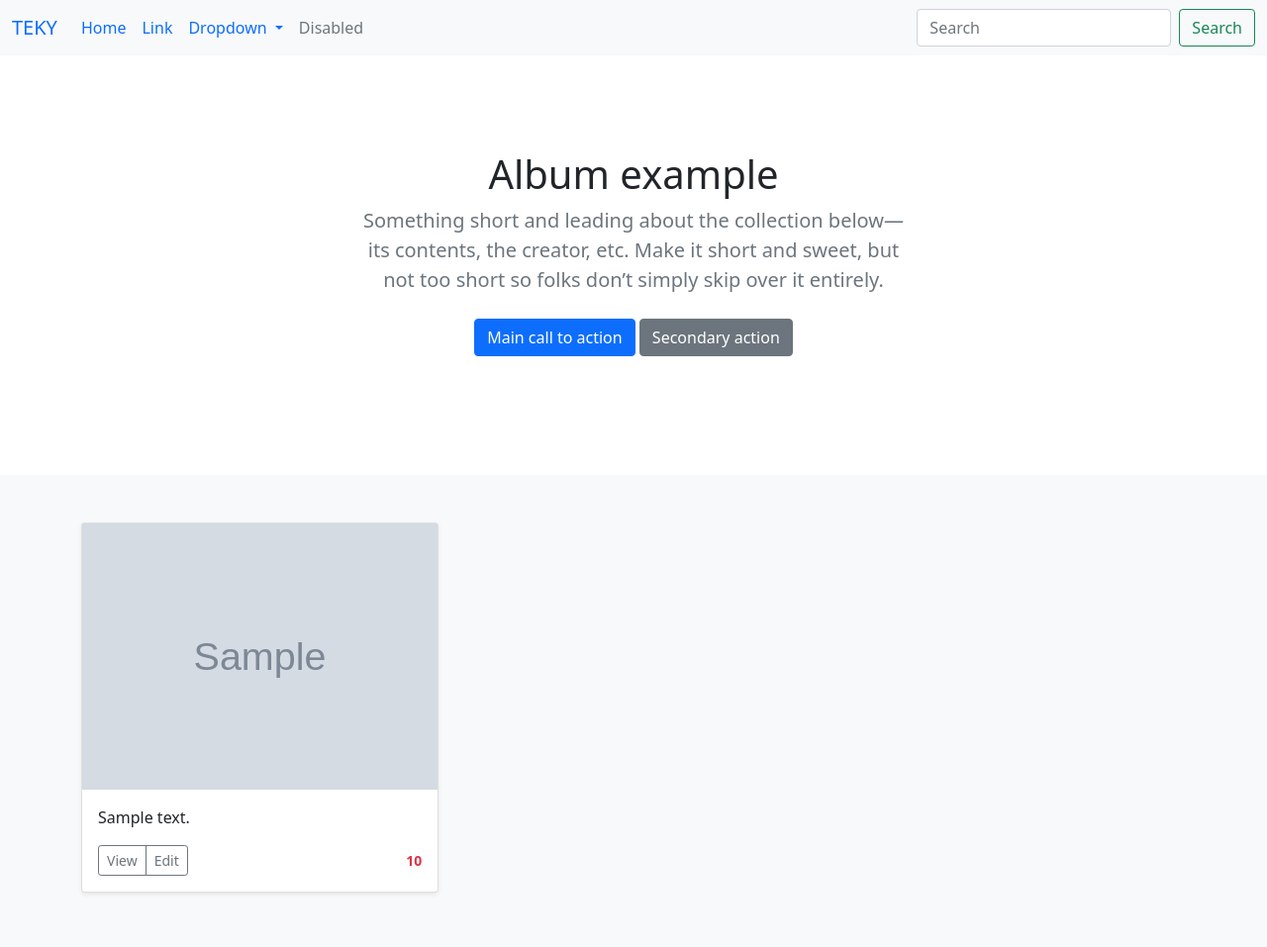
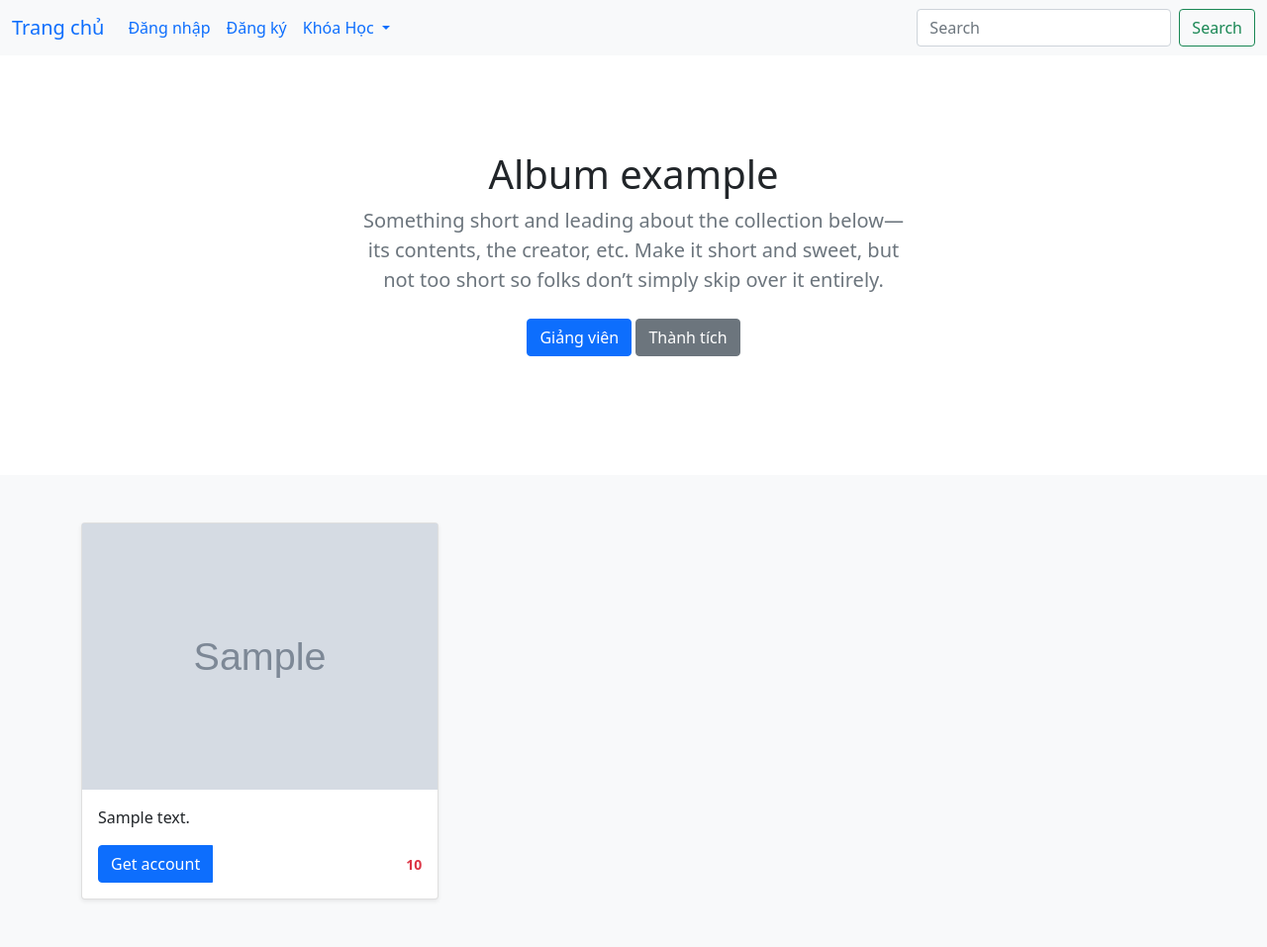
Before and after one commit to quachhieu2k/django, a Django app: template my_web/products/templates/products/index.html in a window 1280 px wide. Shown: the whole page at 99% size. Run offline with Django 4.2, Linux system fonts and the light colour scheme; the template is opened without the code that fills it: most values are stand-ins (such as "Sample title", 1, 10 or a date in 2020); some libraries are stand-ins or nearby versions.

Commit message:
them phan login

```diff
--- a/my_web/products/templates/products/base.html
+++ b/my_web/products/templates/products/base.html
@@ -12,21 +12,21 @@
 <body>
     <nav class="navbar navbar-expand-lg bg-light">
         <div class="container-fluid">
-    <a class="navbar-brand" href="#">TEKY</a>
+    <a class="navbar-brand" href="/">Trang chủ</a>
     <button class="navbar-toggler" type="button" data-bs-toggle="collapse" data-bs-target="#navbarSupportedContent" aria-controls="navbarSupportedContent" aria-expanded="false" aria-label="Toggle navigation">
       <span class="navbar-toggler-icon"></span>
     </button>
     <div class="collapse navbar-collapse" id="navbarSupportedContent">
       <ul class="navbar-nav me-auto mb-2 mb-lg-0">
         <li class="nav-item">
-          <a class="nav-link active" aria-current="page" href="#">Home</a>
+          <a class="nav-link active" aria-current="page" href="#">Đăng nhập</a>
         </li>
         <li class="nav-item">
-          <a class="nav-link" href="#">Link</a>
+          <a class="nav-link" href="#">Đăng ký</a>
         </li>
         <li class="nav-item dropdown">
           <a class="nav-link dropdown-toggle" href="#" id="navbarDropdown" role="button" data-bs-toggle="dropdown" aria-expanded="false">
-            Dropdown
+            Khóa Học
           </a>
           <ul class="dropdown-menu" aria-labelledby="navbarDropdown">
               {% for list in course %}
@@ -36,10 +36,10 @@
 <!--            <li><hr class="dropdown-divider"></li>-->
 <!--            <li><a class="dropdown-item" href="#">Something else here</a></li>-->
           </ul>
-        </li>
-        <li class="nav-item">
-          <a class="nav-link disabled">Disabled</a>
-        </li>
+<!--        </li>-->
+<!--        <li class="nav-item">-->
+<!--          <a class="nav-link disabled">Disabled</a>-->
+<!--        </li>-->
       </ul>
       <form class="d-flex" role="search">
         <input class="form-control me-2" type="search" placeholder="Search" aria-label="Search">
@@ -57,8 +57,8 @@
         <h1 class="fw-light">Album example</h1>
         <p class="lead text-muted">Something short and leading about the collection below—its contents, the creator, etc. Make it short and sweet, but not too short so folks don’t simply skip over it entirely.</p>
         <p>
-          <a href="#" class="btn btn-primary my-2">Main call to action</a>
-          <a href="#" class="btn btn-secondary my-2">Secondary action</a>
+          <a href="#" class="btn btn-primary my-2">Giảng viên</a>
+          <a href="#" class="btn btn-secondary my-2">Thành tích</a>
         </p>
       </div>
     </div>
--- a/my_web/products/templates/products/index.html
+++ b/my_web/products/templates/products/index.html
@@ -13,13 +13,39 @@
               <p class="card-text">{{list.description}}</p>
               <div class="d-flex justify-content-between align-items-center">
                 <div class="btn-group">
+                  {% if user.is_authenticated %}
                   <a href="detail/{{ list.parent_id}}/{{ list.id }}" role="button" class="btn btn-sm btn-outline-secondary">View </a>
-                  <button type="button" class="btn btn-sm btn-outline-secondary">Edit</button>
-                </div>
-                <small class="text-danger"><strong>{{list.duration}}</strong></small>
+                  {% else %}
+<!--                  <button type="button" class="btn btn-sm btn-outline-secondary">Get account</button>-->
+                  <!-- Button trigger modal -->
+                  <button type="button" class="btn btn-primary" data-bs-toggle="modal" data-bs-target="#exampleModal">
+                    Get account
+                  </button>
+
+                  <!-- Modal -->
+                  <div class="modal fade" id="exampleModal" tabindex="-1" aria-labelledby="exampleModalLabel" aria-hidden="true">
+                    <div class="modal-dialog">
+                      <div class="modal-content">
+                        <div class="modal-header">
+                          <h5 class="modal-title" id="exampleModalLabel">Modal title</h5>
+                          <button type="button" class="btn-close" data-bs-dismiss="modal" aria-label="Close"></button>
+                        </div>
+                        <div class="modal-body">
+                          Bạn cần login để xem video!!
+                        </div>
+                        <div class="modal-footer">
+<!--                          <button type="button" class="btn btn-secondary" data-bs-dismiss="modal">Close</button>-->
+                          <a href="accounts/login/" role="button" class="btn btn-sm btn-primary">Đã hiểu </a>
+                        </div>
+                      </div>
+                    </div>
+                  </div>
+                  {% endif%}
               </div>
+              <small class="text-danger"><strong>{{list.duration}}</strong></small>
             </div>
           </div>
         </div>
+      </div>
         {%endfor%}
 {% endblock 1 %}
--- a/my_web/products/urls.py
+++ b/my_web/products/urls.py
@@ -1,7 +1,8 @@
 from django.urls import path
-from .views import index, detail
+from .views import index, detail, login
 
 urlpatterns = [
     path('',index, name= 'home'),
-    path('detail/<pr_id>/<int:id>',detail, name= 'detail')
+    path('detail/<pr_id>/<int:id>', detail, name= 'detail'),
+    path('accounts/login/', login, name= 'login')
 ]
--- a/my_web/products/views.py
+++ b/my_web/products/views.py
@@ -14,3 +14,6 @@ def detail(request, pr_id, id, **kwargs):
 
     return render(request, 'products/detail.html', {'course':course, 'detail':detail,
                                                     'obj_vid': obj_vid, 'details':par_id})
+
+def login(request, *args, **kwargs):
+    return render(request, 'accounts/login.html', {})
```
Also changed, not shown: my_web/products/templates/accounts/login.html (added, +10 -0 lines), my_web/products/templates/products/detail.html (+13 -11 lines).
